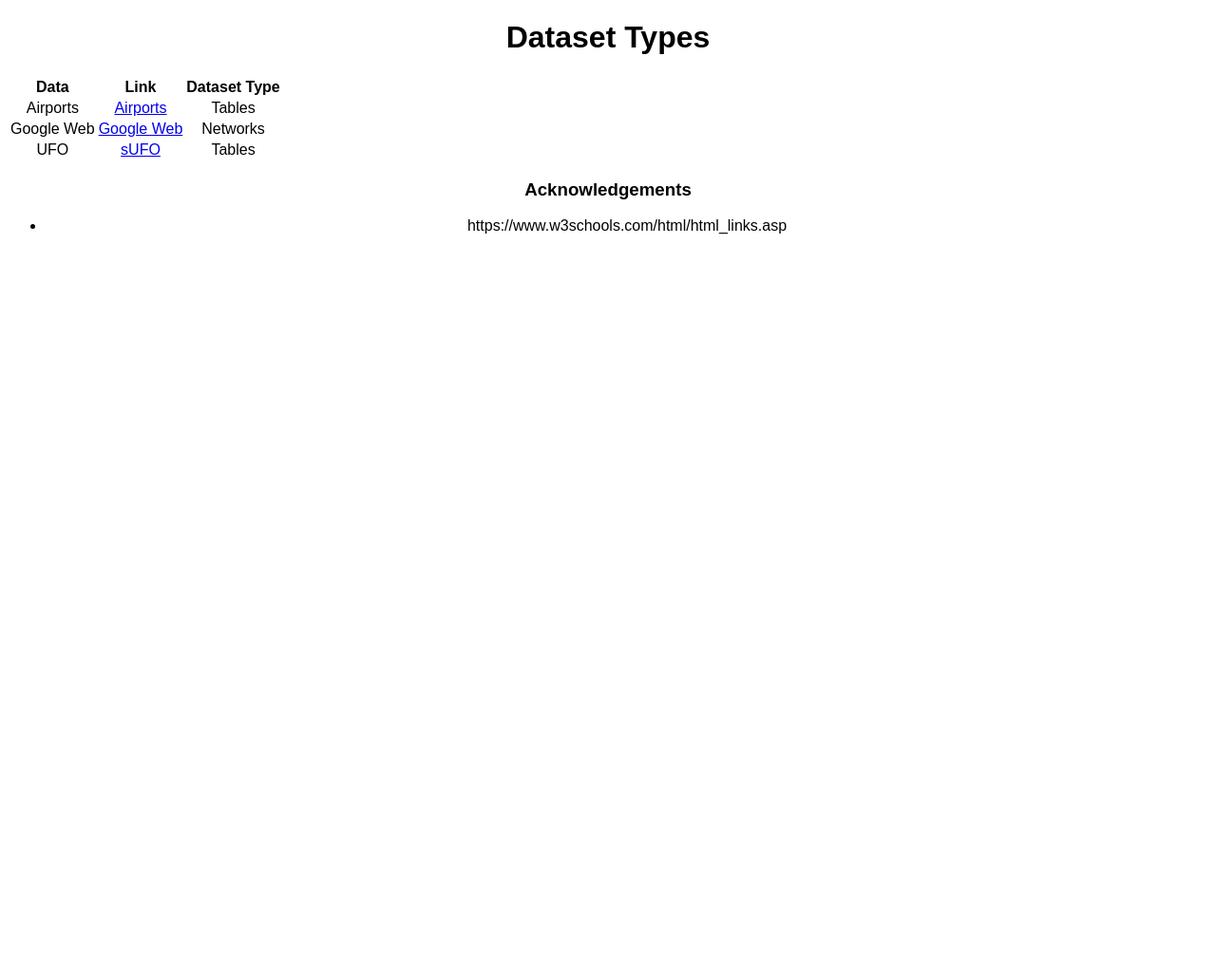
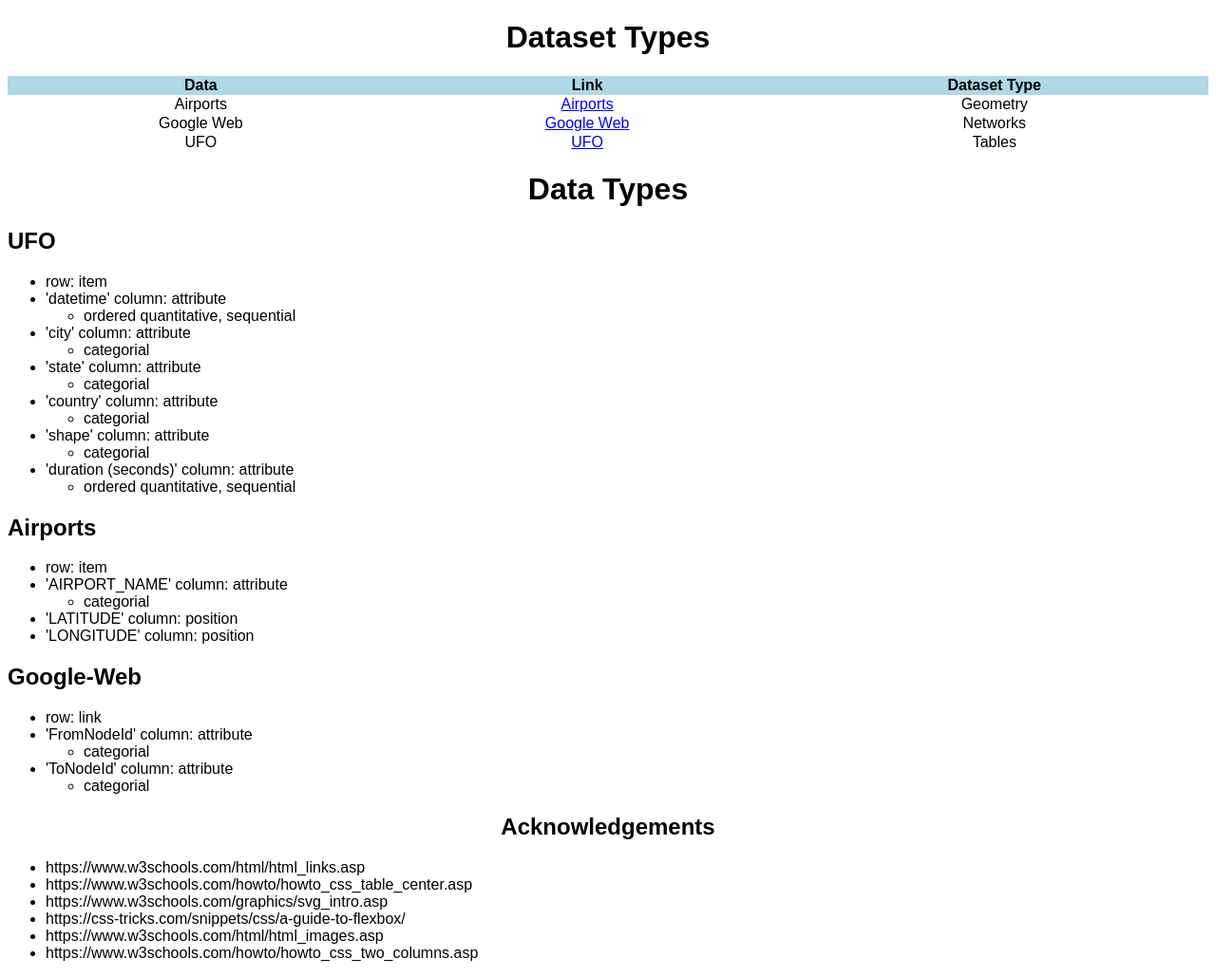
Before and after one commit to DS4200-S23-Class/hw-02-rj, a plain HTML site: page index.html in a window 1280 px wide. Shown: the whole page at 95% size. Before the commit the page ends 800 px from the top, so only its background shows below. Drawn offline with Linux system fonts and the light colour scheme.

Commit message:
data abstra

```diff
--- a/index.html
+++ b/index.html
@@ -12,10 +12,10 @@
 
     <div id='data-abstraction'>
         <div class='info'>
-            <h1>Dataset Types</h1>
+            <h1 class='center'>Dataset Types</h1>
             <table>
 
-                <tr>
+                <tr id='header'>
                     <th>Data</th>
                     <th>Link</th>
                     <th>Dataset Type</th>
@@ -24,7 +24,7 @@
                 <tr>
                     <td>Airports</td>
                     <td><a href="data/Airports.csv">Airports</a></td>
-                    <td>Tables</td>
+                    <td>Geometry</td>
                 </tr>
 
                 <tr>
@@ -35,16 +35,76 @@
 
                 <tr>
                     <td>UFO</td>
-                    <td><a href="data/UFO.csv">sUFO</a></td>
+                    <td><a href="data/UFO.csv">UFO</a></td>
                     <td>Tables</td>
                 </tr>
             </table>
 
+        <div class='info'>
+            <h1 class='center'>Data Types</h1>
+                <h2>UFO</h2>
+                    <ul>
+                        <li>row: item</li>
+                        <li>'datetime' column: attribute</li>
+                            <ul>
+                                <li>ordered quantitative, sequential</li>
+                            </ul>
+                        <li>'city' column: attribute</li>
+                            <ul>
+                                <li>categorial</li>
+                            </ul>
+                        <li>'state' column: attribute</li>
+                            <ul>
+                                <li>categorial</li>
+                            </ul>
+                        <li>'country' column: attribute</li>
+                            <ul>
+                                <li>categorial</li>
+                            </ul>
+                        <li>'shape' column: attribute</li>
+                            <ul>
+                                <li>categorial</li>
+                            </ul>
+                        <li>'duration (seconds)' column: attribute</li>
+                            <ul>
+                                <li>ordered quantitative, sequential</li>
+                            </ul>
 
-    <h3>Acknowledgements</h3>
+                    </ul>
+                <h2>Airports</h2>
+                    <ul>
+                        <li>row: item</li>
+                        <li>'AIRPORT_NAME' column: attribute</li>
+                            <ul>
+                                <li>categorial</li>
+                            </ul>
+                        <li>'LATITUDE' column: position</li>
+                        <li>'LONGITUDE' column: position</li>
+                    </ul>
+                <h2>Google-Web</h2>
+                    <ul>
+                        <li>row: link</li>
+                        <li>'FromNodeId' column: attribute</li>
+                            <ul>
+                                <li>categorial</li>
+                            </ul>
+                        <li> 'ToNodeId' column: attribute</li>
+                            <ul>
+                                <li>categorial</li>
+                            </ul>
+
+        </div>
+
+
+    <h2 class='center'>Acknowledgements</h2>
     <div>
         <ul>
             <li>https://www.w3schools.com/html/html_links.asp</li>
+            <li>https://www.w3schools.com/howto/howto_css_table_center.asp</li>
+            <li>https://www.w3schools.com/graphics/svg_intro.asp</li>
+            <li>https://css-tricks.com/snippets/css/a-guide-to-flexbox/</li>
+            <li>https://www.w3schools.com/html/html_images.asp</li>
+            <li>https://www.w3schools.com/howto/howto_css_two_columns.asp</li>
         </ul>
     </div>
 </body>
--- a/style.css
+++ b/style.css
@@ -1,9 +1,24 @@
 body {
 	font-family: Arial;
+}
+
+table {
+	border-collapse: collapse;
 	text-align: center;
-
+	margin-left: auto;
+    margin-right: auto;
+    width: 100%;
 }
 
 
+h2 {
+	text-align: left;
+}
 
-/* add a table with a blue header row */
+.center{
+	text-align: center;
+}
+
+#header {
+	background-color: lightblue;
+}
```
Also changed, not shown: 1 other file.
